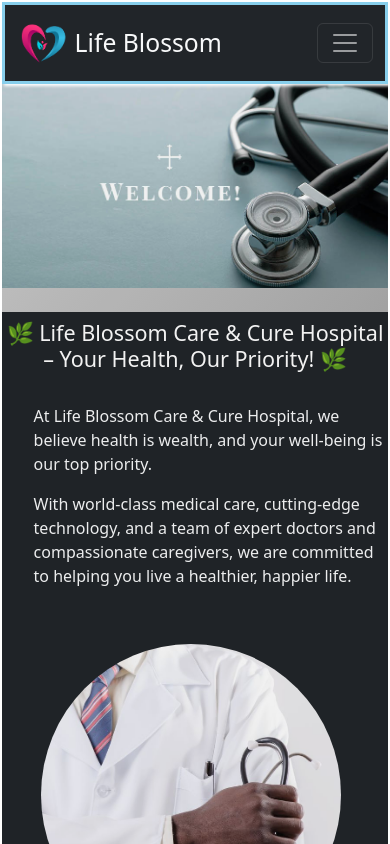
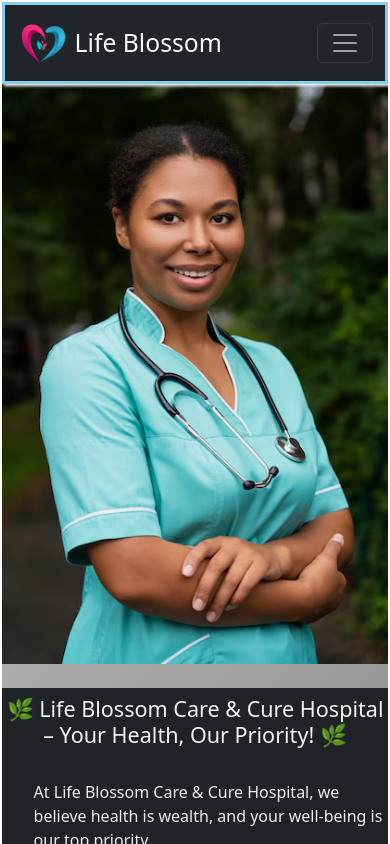
Before and after one commit to Onwodis/life-blossom_nextjs, a Next.js app: page / in a window 390 px wide. Shown: the top 844 px of the page. Built offline with nearby package versions, Linux system fonts and the light colour scheme.

Commit message:
first commit

```diff
--- a/app/components/home/Land.jsx
+++ b/app/components/home/Land.jsx
@@ -24,7 +24,12 @@ export default function LifeBlossomLanding() {
         <img
           src="/images/welcomeb.jpg"
           alt="Hospital Facility"
-          className={`${styles.heroImage} d-nonej d-lg-block animated zoomIn mb-4`}
+          className={`${styles.heroImage} d-none d-lg-block animated zoomIn mb-4`}
+        />
+        <img
+          src="/images/nuseee.avif"
+          alt="Hospital Facility"
+          className={`${styles.heroImage} d-lg-none d-block animated zoomIn mb-4`}
         />
 
         <div className="mt-4 bg-dark h-100 mb-2 px-lg-5">
```
